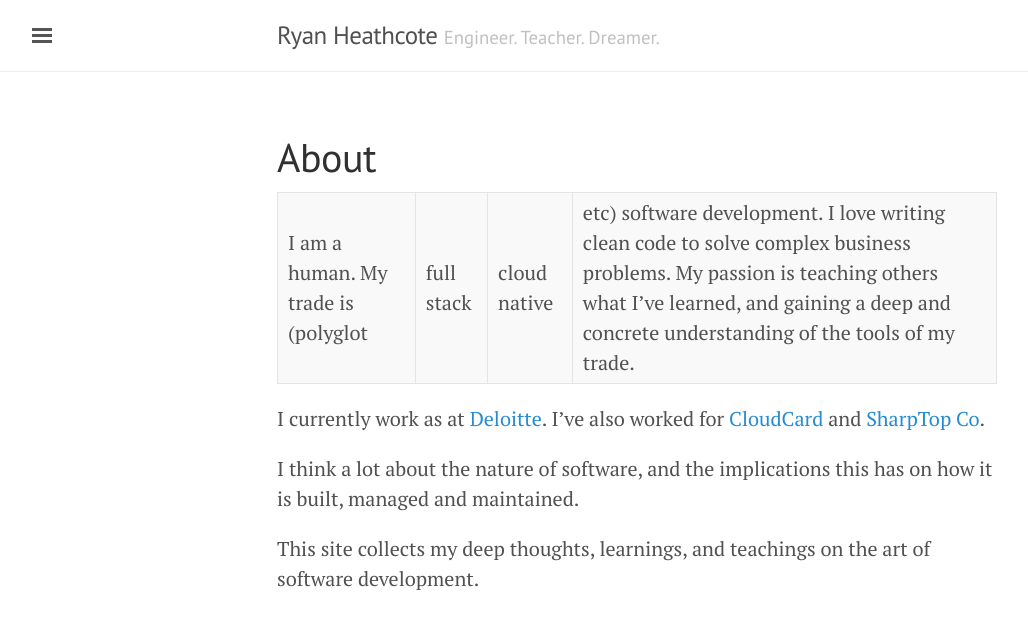
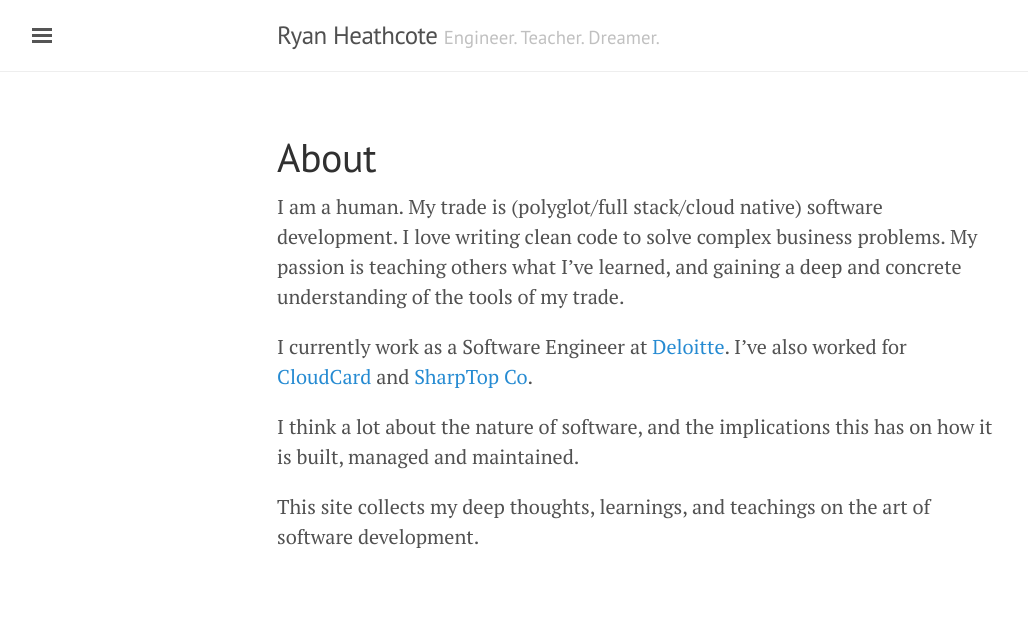
Before and after one commit to slackboxster/slackboxster.github.io, a Jekyll site: the page built from about.md, in a window 1280 px wide. Shown: the top 629 px of the page, without its empty margins (3-1031 px from the left). Built offline with Jekyll 4.4.1, drawn with Linux system fonts in a browser that asks for light colours.

Commit message:
Update about.md

```diff
--- a/about.md
+++ b/about.md
@@ -3,9 +3,9 @@ layout: page
 title: About
 ---
 
-I am a human. My trade is (polyglot|full stack|cloud native|etc) software development. I love writing clean code to solve complex business problems. My passion is teaching others what I've learned, and gaining a deep and concrete understanding of the tools of my trade.
+I am a human. My trade is (polyglot/full stack/cloud native) software development. I love writing clean code to solve complex business problems. My passion is teaching others what I've learned, and gaining a deep and concrete understanding of the tools of my trade.
 
-I currently work as at [Deloitte](https://www2.deloitte.com/us/en.html). I've also worked for [CloudCard](https://onlinephotosubmission.com/) and [SharpTop Co](http://sharptop.io/).
+I currently work as a Software Engineer at [Deloitte](https://www2.deloitte.com/us/en.html). I've also worked for [CloudCard](https://onlinephotosubmission.com/) and [SharpTop Co](http://sharptop.io/).
 
 I think a lot about the nature of software, and the implications this has on how it is built, managed and maintained.
 
```
